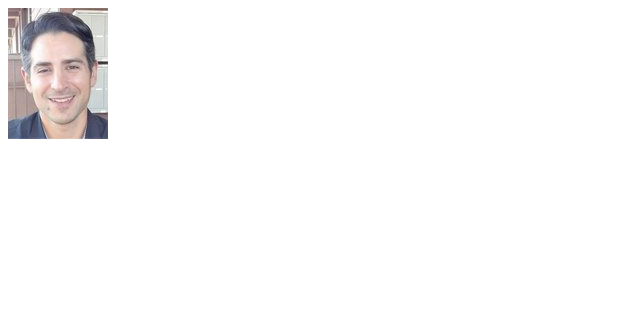
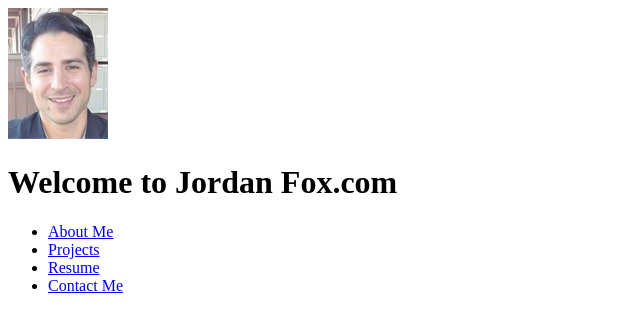
Before and after one commit to jordanfox15/jordanfox15.github.io, a plain HTML site: page index.html in a window 1280 px wide. Shown: the whole page, without its empty margins (0-640 px from the left). Drawn offline with Linux system fonts and the light colour scheme.

Commit message:
Add nav bar

```diff
--- a/index.html
+++ b/index.html
@@ -6,6 +6,15 @@
   	<body>
    		<header>
    			<img src="imgs/mypicture.jpg">
+   			<h1>Welcome to Jordan Fox.com</h1>
+   			<nav>
+ 				<ul>
+ 					<li><a href="#">About Me</a></li>
+ 					<li><a href="#">Projects</a></li>
+ 					<li><a href="#">Resume</a></li>
+ 					<li><a href="#">Contact Me</a></li>
+ 				</ul>
+			</nav>
    		</header>
   	</body>
 </html>
```
